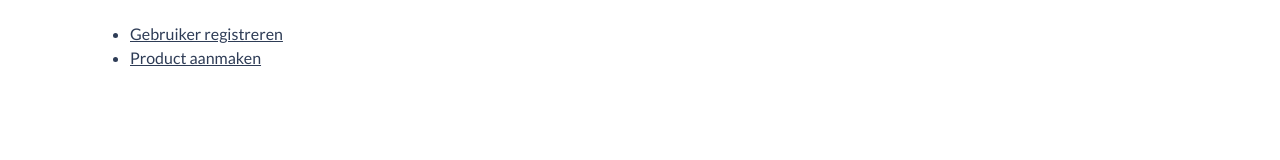
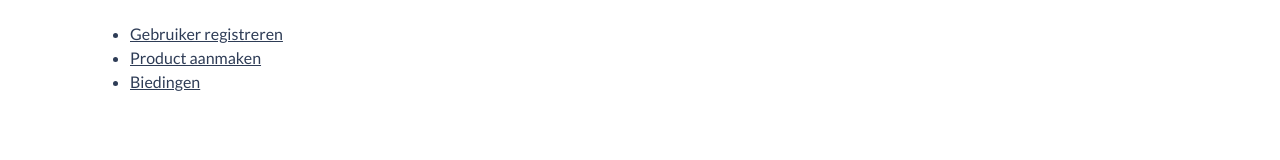
Before and after one commit to e2yerik/parochieveiling, a React (Create React App) app: page /admin in a window 1280 px wide. Shown: the part 169-329 px from the top of the page. Built offline with nearby package versions, Linux system fonts and the light colour scheme.

Commit message:
Add link to admin page

```diff
--- a/src/pages/admin/Index.tsx
+++ b/src/pages/admin/Index.tsx
@@ -13,6 +13,9 @@ const AdminPage = () => {
         <li>
           <Link to="/admin/product/create">Product aanmaken</Link>
         </li>
+        <li>
+          <Link to="/admin/bids">Biedingen</Link>
+        </li>
       </ul>
     </>
   );
```
